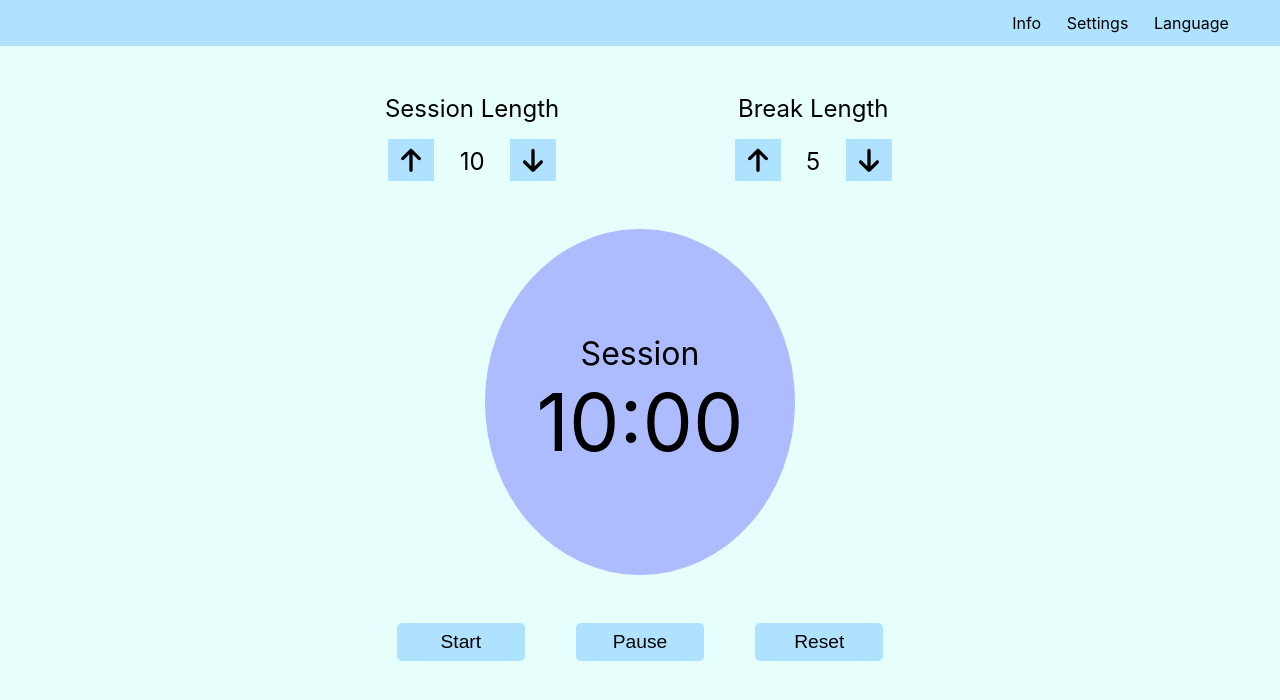
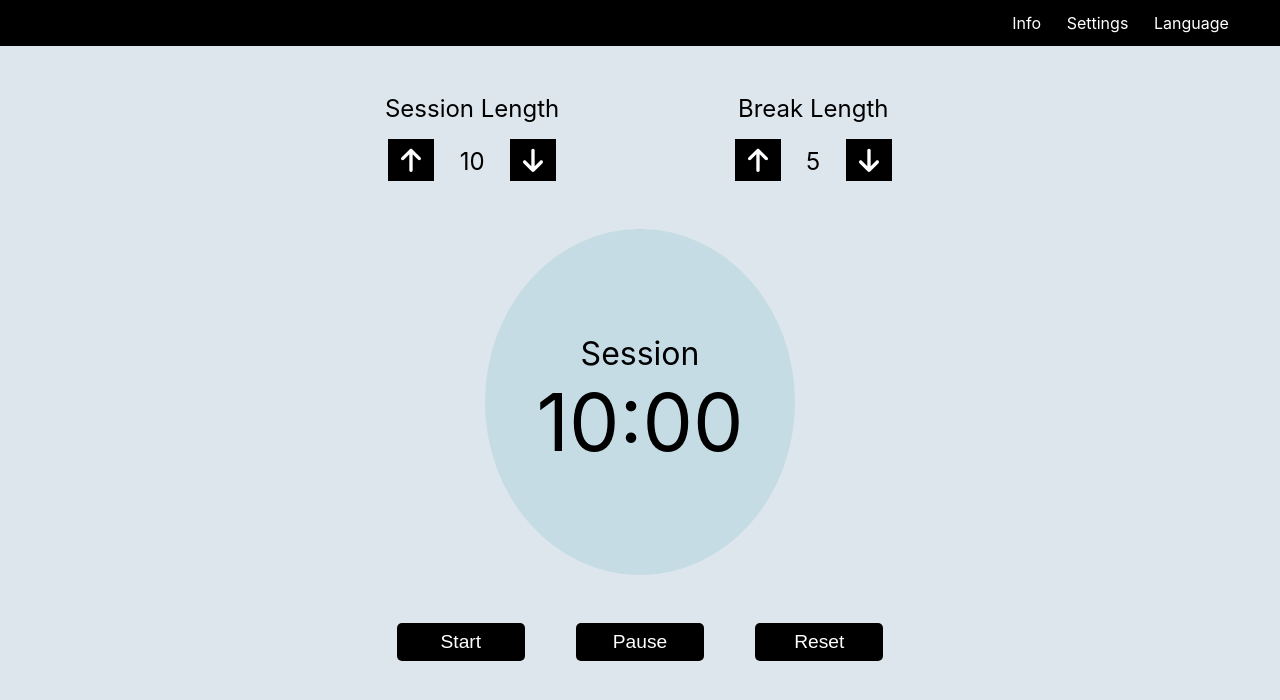
Before and after one commit to alinafatima/pomodoro, a React (Create React App) app: page / in a window 1280 px wide. Shown: the top 700 px of the page. Built offline with nearby package versions, Linux system fonts and the light colour scheme; the HTML template or start-up script is replaced by a standard one.

Commit message:
add more theme options

```diff
--- a/src/App.js
+++ b/src/App.js
@@ -8,7 +8,7 @@ import TimerContext from './timer-context';
 import Navbar from './components/navbar';
 import { appData } from './context/data';
 import { ThemeProvider } from 'styled-components';
-import { theme } from './themes/theme';
+import { themes } from './themes/theme';
 
 function App() {
   const [data, setData] = useState(appData);
@@ -17,7 +17,9 @@ function App() {
     setData(newData);
   };
   return (
-    <ThemeProvider theme={theme}>
+    <ThemeProvider
+      theme={themes.find((theme) => theme.id === data.currentTheme.value)}
+    >
       <TimerContext.Provider value={{ data, updateData }}>
         <AppWrapper>
           <Navbar />
--- a/src/components/length-control.js
+++ b/src/components/length-control.js
@@ -11,8 +11,8 @@ import { faArrowUp, faArrowDown } from '@fortawesome/free-solid-svg-icons';
 import { useTheme } from 'styled-components';
 
 export const LengthControl = ({ title, type }) => {
+  const theme = useTheme();
   const { data, updateData } = useContext(TimerContext);
-  const theme = useTheme();
 
   const [timerLength, setTimerLength] = useState(data[type]?.minutes);
 
@@ -44,14 +44,14 @@ export const LengthControl = ({ title, type }) => {
           onClick={handleIncrement}
           disabled={data?.isRunning}
         >
-          <FontAwesomeIcon icon={faArrowUp} size="2x" />
+          <FontAwesomeIcon icon={faArrowUp} size="2x" color={theme.quinary} />
         </UpdateTimerLengthButton>
         <UpdateTimerLengthLabel>{timerLength}</UpdateTimerLengthLabel>
         <UpdateTimerLengthButton
           onClick={handleDecrement}
           disabled={data?.isRunning}
         >
-          <FontAwesomeIcon icon={faArrowDown} size="2x" />
+          <FontAwesomeIcon icon={faArrowDown} size="2x" color={theme.quinary} />
         </UpdateTimerLengthButton>
       </LengthControlButtonWrapper>
     </LengthControlWrapper>
--- a/src/components/settings.js
+++ b/src/components/settings.js
@@ -8,7 +8,7 @@ export const Settings = ({ isOpen, closeModal }) => {
     <Modal isOpen={isOpen} onClose={closeModal}>
       <section>
         <h3>Theme</h3>
-        <Select options={THEME_OPTIONS} />
+        <Select options={THEME_OPTIONS} field={'currentTheme'} />
       </section>
       <section>
         <h3>Alarm Sound</h3>
--- a/src/components/ui-components/select.js
+++ b/src/components/ui-components/select.js
@@ -1,10 +1,19 @@
-import React, { useState } from 'react';
+import React, { useContext, useState } from 'react';
+import TimerContext from '../../timer-context';
 
-const Select = ({ options }) => {
+const Select = ({ options, field }) => {
   const [selectedOption, setSelectedOption] = useState('');
+  const { data, updateData } = useContext(TimerContext);
+
+  const updateInContext = (value) => {
+    const newData = { ...data };
+    newData[field] = value;
+    updateData(newData);
+  };
 
   const handleSelectChange = (event) => {
     setSelectedOption(event.target.value);
+    updateInContext(options.find((opt) => opt.value === event.target.value));
   };
 
   return (
--- a/src/constants.js
+++ b/src/constants.js
@@ -16,6 +16,22 @@ export const THEME_OPTIONS = [
     value: 'theme2',
     label: 'Theme 2',
   },
+  {
+    value: 'theme3',
+    label: 'Theme 3',
+  },
+  {
+    value: 'theme4',
+    label: 'Theme 4',
+  },
+  {
+    value: 'theme5',
+    label: 'Theme 5',
+  },
+  {
+    value: 'theme6',
+    label: 'Theme 6',
+  },
 ];
 
 export const ALARM_SOUND_OPTIONS = [
--- a/src/context/data.js
+++ b/src/context/data.js
@@ -1,3 +1,5 @@
+import { THEME_OPTIONS } from '../constants';
+
 export const appData = {
   session: {
     minutes: 10,
@@ -8,4 +10,5 @@ export const appData = {
     seconds: 0,
   },
   isRunning: false,
+  currentTheme: THEME_OPTIONS[0],
 };
--- a/src/styled.js
+++ b/src/styled.js
@@ -57,6 +57,7 @@ export const TimerWrapper = styled.div`
 
 export const TimerButton = styled.button`
   background-color: ${(props) => props.theme.secondary};
+  color: ${(props) => props.theme.quinary};
   margin: 1vh 2vw;
   border: none;
   border-radius: 5px;
@@ -67,6 +68,7 @@ export const TimerButton = styled.button`
 
 export const NavBarWrapper = styled.nav`
   background-color: ${(props) => props.theme.secondary};
+  color: ${(props) => props.theme.quinary};
 `;
 
 export const NavList = styled.ul`
--- a/src/themes/theme.js
+++ b/src/themes/theme.js
@@ -1,7 +1,50 @@
-export const theme = {
-  primary: '#E6FFFD',
-  secondary: '#AEE2FF',
-  tertiary: '#B799FF',
-  quaternary: '#ACBCFF',
-  quinary: '#8165A6',
-};
+export const themes = [
+  {
+    id: 'theme1',
+    primary: '#DDE6ED',
+    secondary: '#000000',
+    tertiary: '#27374D',
+    quaternary: '#C6DCE4',
+    quinary: '#FFFFFF',
+  },
+  {
+    id: 'theme2',
+    primary: '#E6FFFD',
+    secondary: '#AEE2FF',
+    tertiary: '#B799FF',
+    quaternary: '#ACBCFF',
+    quinary: '#00000',
+  },
+  {
+    id: 'theme3',
+    primary: '#F2FFE9',
+    secondary: '#557C55',
+    tertiary: '#DB6B97',
+    quaternary: '#A6CF98',
+    quinary: '#FFFFFF',
+  },
+  {
+    id: 'theme4',
+    primary: '#FFA3FD',
+    secondary: '#865DFF',
+    tertiary: '#191825',
+    quaternary: '#E384FF',
+    quinary: '#FFFFFF',
+  },
+  {
+    id: 'theme5',
+    primary: '#F9F5E7',
+    secondary: '#A7727D',
+    tertiary: '#A7727D',
+    quaternary: '#F8EAD8',
+    quinary: '#FFFFFF',
+  },
+  {
+    id: 'theme6',
+    primary: '#DDE6ED',
+    secondary: '#526D82',
+    tertiary: '#27374D',
+    quaternary: '#9DB2BF',
+    quinary: '#FFFFFF',
+  },
+];
```
